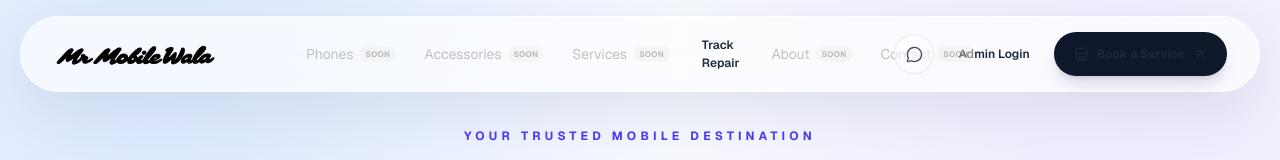
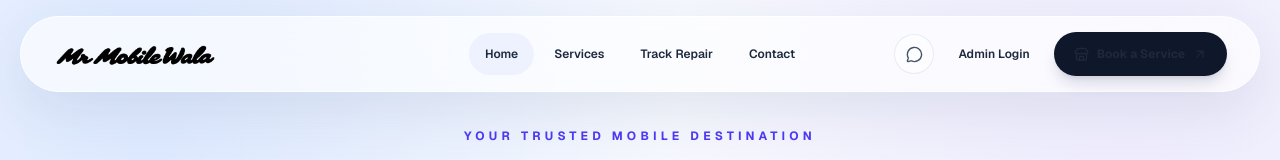
Before and after one commit to ShahbajKhan05/mr-mobile-wala-repairs, a Next.js app: page / in a window 1280 px wide. Shown: the top 160 px of the page. Built offline with nearby package versions, Linux system fonts and the light colour scheme.

Commit message:
Make public navigation links lead to real customer actions

```diff
--- a/src/components/Navbar.tsx
+++ b/src/components/Navbar.tsx
@@ -17,12 +17,10 @@ import {
 } from "lucide-react";
 
 const NAV_LINKS = [
-  { label: "Phones", href: "/phones", comingSoon: true },
-  { label: "Accessories", href: "/accessories", comingSoon: true },
-  { label: "Services", href: "/services", comingSoon: true },
+  { label: "Home", href: "/", comingSoon: false },
+  { label: "Services", href: "/#services", comingSoon: false },
   { label: "Track Repair", href: "/track", comingSoon: false },
-  { label: "About", href: "/about", comingSoon: true },
-  { label: "Contact", href: "/contact", comingSoon: true },
+  { label: "Contact", href: "https://wa.me/919131383323", comingSoon: false },
 ];
 
 const SOCIAL_LINKS = [
```
